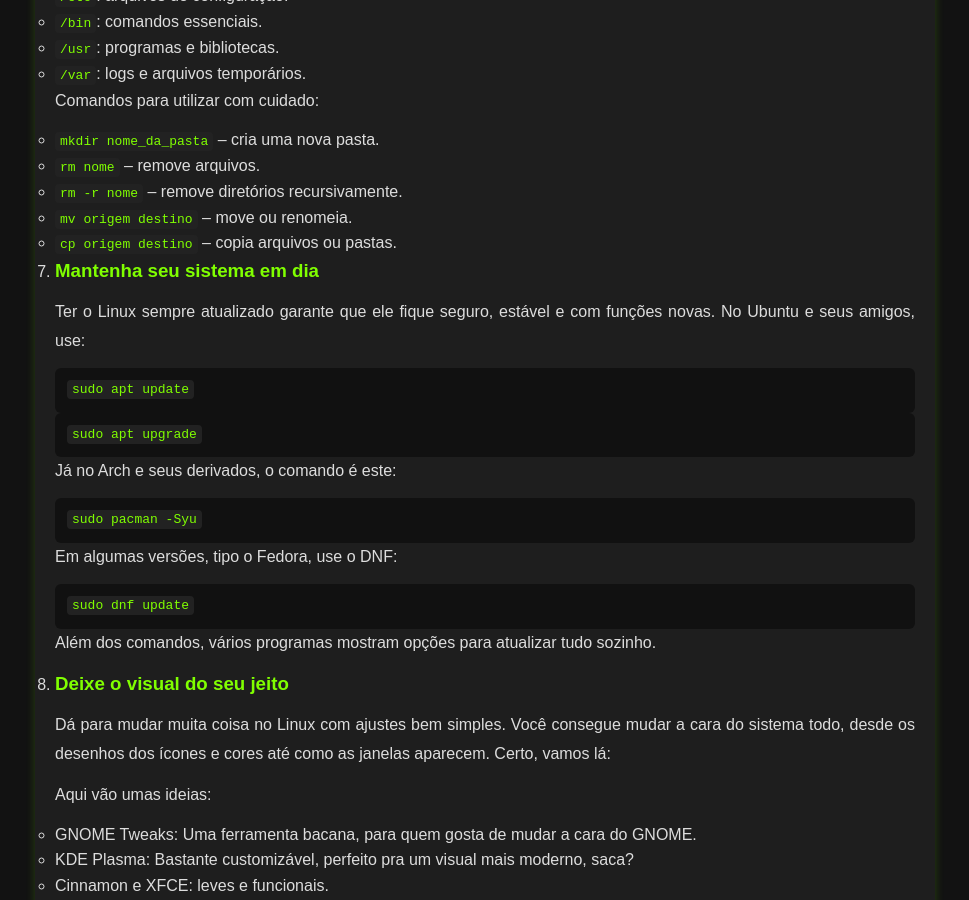
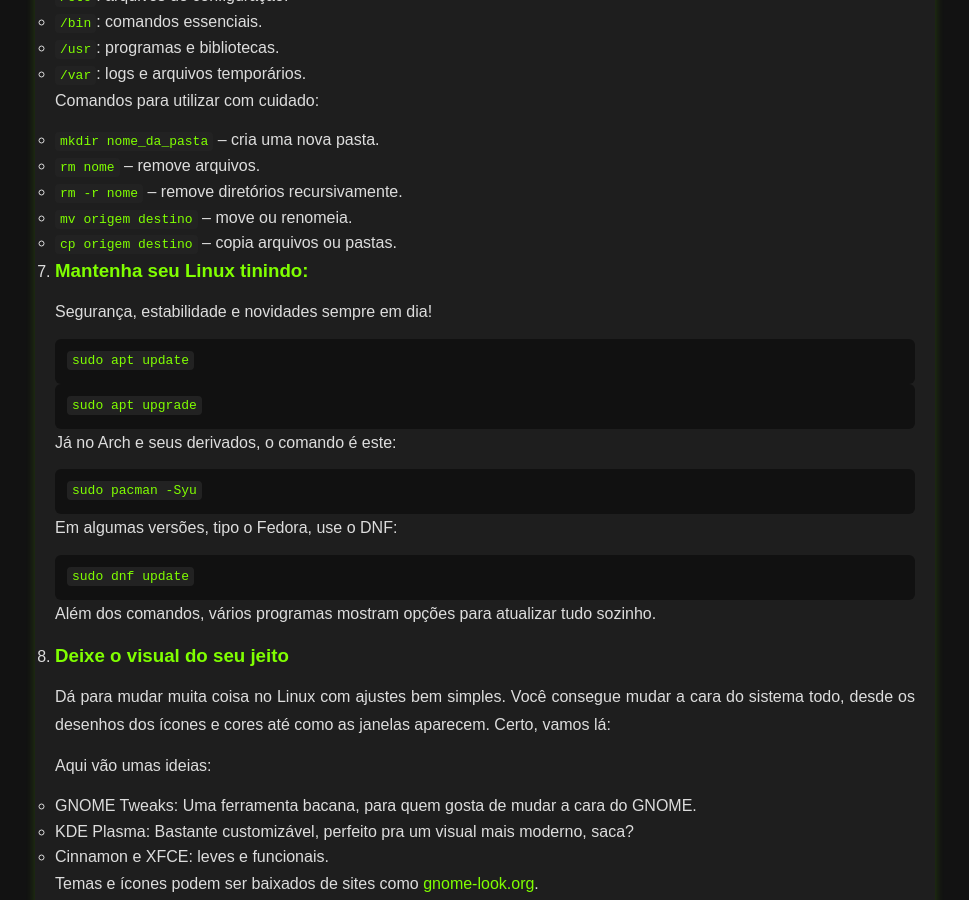
Before and after one commit to Piolinux/piolinux-site, a Jekyll site: the page artigos-linux-iniciantes.html, which Jekyll copies as it is, in a window 1280 px wide and 900 px high, scrolled down 1901 px. Shown: the whole window, without its empty margins (155-1124 px from the left). Built offline with Jekyll 4.4.1, drawn with Linux system fonts in a browser that asks for light colours.

Commit message:
Update artigos-linux-iniciantes.html

```diff
--- a/artigos-linux-iniciantes.html
+++ b/artigos-linux-iniciantes.html
@@ -354,8 +354,8 @@ footer a:hover {
                     </ul>
                 </li>
                 <li>
-                    <h3>Mantenha seu sistema em dia</h3>
-                    <p>Ter o Linux sempre atualizado garante que ele fique seguro, estável e com funções novas. No Ubuntu e seus amigos, use:</p>
+                    <h3>Mantenha seu Linux tinindo:</h3>
+                    <p>Segurança, estabilidade e novidades sempre em dia!</p>
                     <pre><code>sudo apt update</code></pre>
                     <pre><code>sudo apt upgrade</code></pre>
                     <p>Já no Arch e seus derivados, o comando é este:</p>
```
